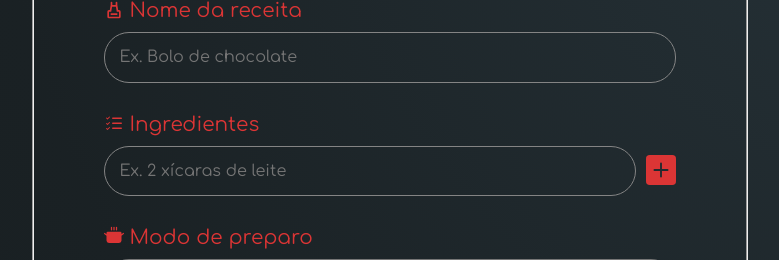
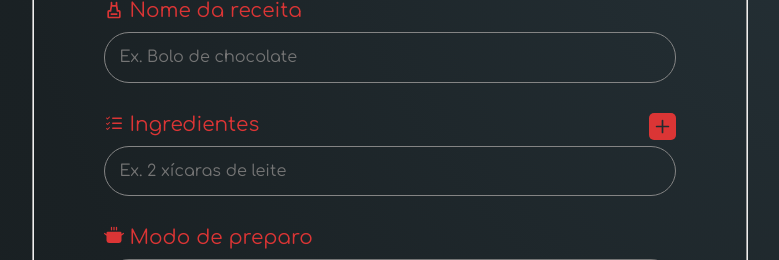
Before and after one commit to GabrielEVT/RecipelyWebsiteReceitas, a PHP site: page /receita_cadastro.php in a window 1280 px wide. Shown: the part 183-443 px from the top of the page, without its empty margins (250-1029 px from the left). Run offline with PHP 8.4, Linux system fonts and the light colour scheme; some web fonts are replaced.

Commit message:
Função para adicionar mais ingredientes em uma receita implementada

```diff
--- a/Site/receita_cadastro.php
+++ b/Site/receita_cadastro.php
@@ -31,8 +31,8 @@
                     <input type="text" class="formulario__campo-input" name="nome_receita" placeholder="Ex. Bolo de chocolate">
                 </div>
 
-                <div class="formulario__campo">
-                    <label class="formulario__campo-label" for="nome_ingrediente">
+                <div class="formulario__campo" id="formulario__campo-novo-ingrediente">
+                    <label id="formulario__campo-label-adicionar-ingrediente" class="formulario__campo-label" for="nome_ingrediente">
                         <svg
                             xmlns="http://www.w3.org/2000/svg"
                             xmlns:xlink="http://www.w3.org/1999/xlink"
@@ -53,15 +53,10 @@
                             </g>
                         </svg>
                         Ingredientes
-                    </label>
-
-                    <div class="formulario__campo__ingredientes">
-                        <input type="text" name="nome_ingrediente" class="formulario__campo-input" placeholder="Ex. 2 xícaras de leite" id="nome_ingrediente">
                         <button
                             type="button"
-                            class="btn_add_ingredientes" id="btn_ingredientes"
-                            onclick="adicionar_input()">
-                            <svg
+                            class="btn-adicionar-ingrediente" id="btn-adicionar-ingrediente">
+                            <svg id="adicionar-ingrediente"
                                 xmlns="http://www.w3.org/2000/svg"
                                 xmlns:xlink="http://www.w3.org/1999/xlink"
                                 aria-hidden="true"
@@ -80,6 +75,9 @@
                                     </g>
                             </svg>
                         </button>
+                    </label>
+                    <div class="formulario__campo__ingredientes">
+                        <input type="text" name="nome_ingrediente" class="formulario__campo-input" placeholder="Ex. 2 xícaras de leite" id="nome_ingrediente">
                     </div>
                 </div>
 
@@ -229,30 +227,73 @@
 </main>
 
 <script>
+    const btnAdicionarIngrediente = document.querySelector('.btn-adicionar-ingrediente');
+    const divIngrediente = document.querySelector('#formulario__campo-novo-ingrediente');
+    let i = 1;
+    btnAdicionarIngrediente.addEventListener('click', () => {
+        i++;
+        if(i > 5) {
+            btnAdicionarIngrediente.disabled = true;
+            btnAdicionarIngrediente.style.transition = "0.3s ease";
+            btnAdicionarIngrediente.style.opacity = "0.5";
+            btnAdicionarIngrediente.style.pointerEvents = "none";
+            const paragrafoMensagem = document.createElement('p');
+            paragrafoMensagem.textContent = "Quantidade de ingredientes exedida, por favor, pare!";
+            paragrafoMensagem.style.marginTop = "10px";
+            paragrafoMensagem.style.paddingLeft = "5px";
+            paragrafoMensagem.style.color = "#e51515";
+            paragrafoMensagem.style.borderLeft = "2px solid #e51515"
+            divIngrediente.appendChild(paragrafoMensagem);
+        } else {
+            adicionarIngrediente();
+        }
+    });
+    function adicionarIngrediente() {
+        const divElemento = document.createElement('div');
+        divElemento.setAttribute('class', 'formulario__campo__ingredientes');
+
+        const inputElemento = document.createElement('input');
+        inputElemento.setAttribute('class', 'formulario__campo-input');
+        inputElemento.setAttribute('name', `nome_ingrediente_${i}`);
+        inputElemento.setAttribute('placeholder', 'Ex. 2 xícaras de leite');
+
+        divElemento.appendChild(inputElemento);
+        divIngrediente.appendChild(divElemento);
+    }
+
+    // <div class="formulario__campo__ingredientes">
+    //     <input type="text" name="nome_ingrediente" class="formulario__campo-input" placeholder="Ex. 2 xícaras de leite" id="nome_ingrediente">
+    // </div>
+
+
+
+
+
     // ADICIONAR NOVO INPUT DOS INGREDIENTES
-    var add_ingredientes = document.getElementsByClassName(`btn_add_ingredientes`)
+    // var add_ingredientes = document.getElementsByClassName(`btn_add_ingredientes`)
 
-    function adicionar_input(){
-        alert("OI")
-        for (let i = 0; i < add_ingredientes.length; i++)
-        {
-            add_ingredientes[i].addEventListener(`click`, ()=>{
+    // function adicionar_input(){
+    //     alert("OI")
+    //     for (let i = 0; i < add_ingredientes.length; i++)
+    //     {
+    //         add_ingredientes[i].addEventListener(`click`, ()=>{
 
-                var div_ingredientes = document.getElementsByClassName(`.formulario__campo__ingredientes`)
+    //             var div_ingredientes = document.getElementsByClassName(`.formulario__campo__ingredientes`)
 
-                clone_div = div_ingredientes[i].cloneNode(true)
+    //             clone_div = div_ingredientes[i].cloneNode(true)
 
-                add = div_ingredientes[i].insertAdjacentElement(`afterend`, clone_div)
+    //             add = div_ingredientes[i].insertAdjacentElement(`afterend`, clone_div)
 
-                if (add != null)
-                {
-                    add_ingredientes[i].disabled = true;
-                    add_ingredientes = document.getElementsByClassName(`btn_add_ingredientes`)
+    //             if (add != null)
+    //             {
+    //                 add_ingredientes[i].disabled = true;
+    //                 add_ingredientes = document.getElementsByClassName(`btn_add_ingredientes`)
 
-                    adicionar_input()
-                }
-            })
-        }
-    }
+    //                 adicionar_input()
+    //             }
+    //         })
+    //     }
+    // }
+
 </script>
 <?php include 'cabecalho_rodape/rodape.php'; ?>
--- a/Site/sass/pages/_receita_cadastro.scss
+++ b/Site/sass/pages/_receita_cadastro.scss
@@ -6,29 +6,11 @@
     font-size: 1.6rem;
     width: 70%;
     margin: 0 auto;
-
     .formulario__campo__ingredientes {
         margin: 0;
         display: flex;
         input {
             margin-top: 10px;
-        }
-        & svg {
-            margin-top: 10px;
-            width: 30px;
-            height: 30px;
-            margin-left: 10px;
-            transition: 0.3s ease-in-out;
-            cursor: pointer;
-        }
-        & svg:hover {
-            border: 2px solid rgb(255, 255, 255);
-            border-radius: 5px;
-        }
-        & button {
-            background: none;
-            outline: none;
-            border: none;
         }
     }
 
@@ -36,6 +18,33 @@
         color: $cor_principal;
         width: 100%;
         font-size: 2.0rem;
+    }
+
+    & #formulario__campo-label-adicionar-ingrediente {
+        display: block;
+        padding: 0;
+        margin: 0;
+        position: relative;
+        & svg#adicionar-ingrediente {
+            width: 27px;
+            height: 27px;
+            transition: 0.2s ease-in-out;
+            cursor: pointer;
+            border-radius: 5px;
+            margin: 0;
+        }
+        & button {
+            background: none;
+            outline: none;
+            border: none;
+            position: absolute;
+            right: 0;
+            transition: 0.2s ease-in-out;
+        }
+
+        & button:hover {
+            transform: rotate(360deg);
+        }
     }
 
     & .border{
```
Also changed, not shown: Site/css/style.css.
